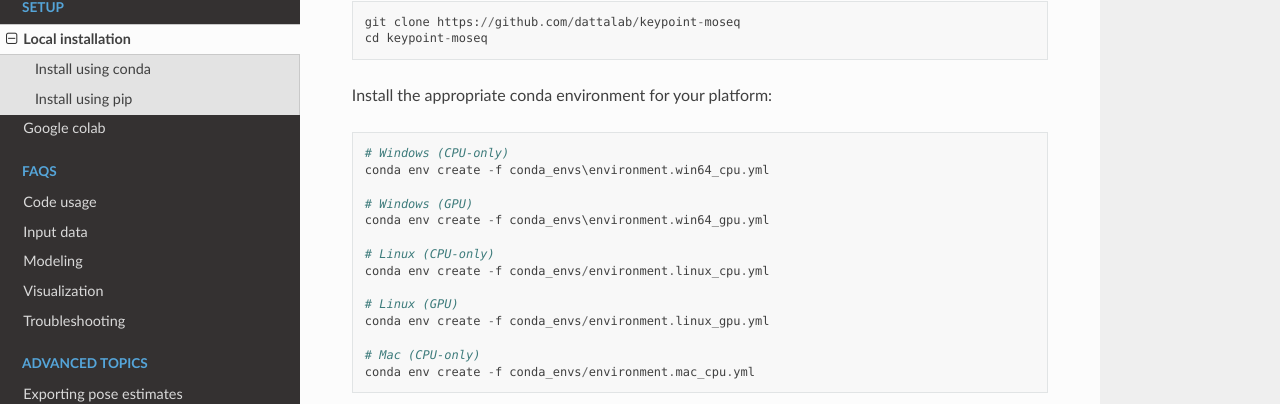
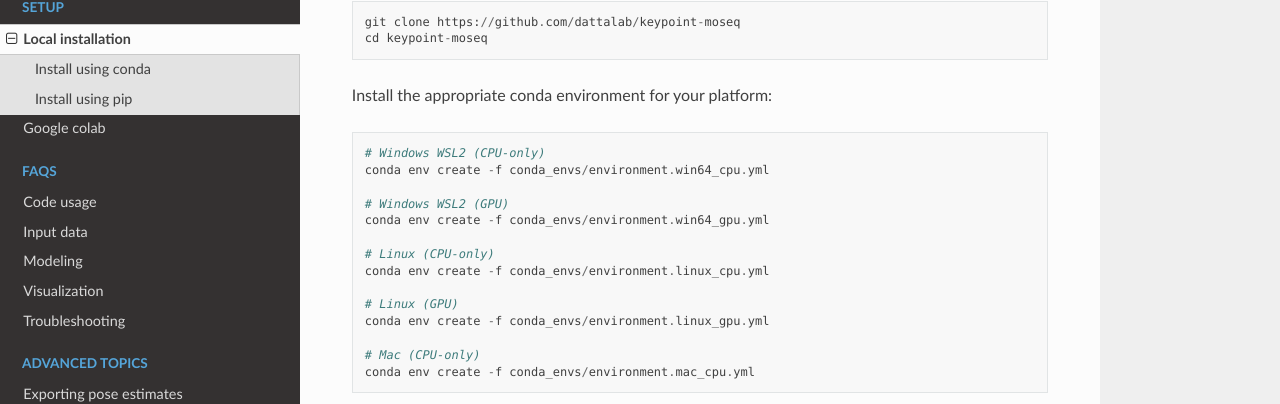
Before and after one commit to dattalab/keypoint-moseq, a Sphinx documentation site: the page built from docs/source/install.rst, in a window 1280 px wide and 900 px high, scrolled down 450 px. Shown: the part 114-518 px from the top of the window. Built offline with Sphinx 7.4.7 and the Read the Docs theme 2.0.0, drawn with Linux system fonts in a browser that asks for light colours; pages that are not in the unit, such as notebooks, are missing from menus.

Commit message:
Update install.rst
Since WSL2 is a linux kernel, path syntax can use a `/` instead of a `\` to denote folders.

```diff
--- a/docs/source/install.rst
+++ b/docs/source/install.rst
@@ -24,11 +24,11 @@
 
 Install the appropriate conda environment for your platform::
 
-   # Windows (CPU-only)
-   conda env create -f conda_envs\environment.win64_cpu.yml
+   # Windows WSL2 (CPU-only)
+   conda env create -f conda_envs/environment.win64_cpu.yml
 
-   # Windows (GPU)
-   conda env create -f conda_envs\environment.win64_gpu.yml
+   # Windows WSL2 (GPU)
+   conda env create -f conda_envs/environment.win64_gpu.yml
 
    # Linux (CPU-only)
    conda env create -f conda_envs/environment.linux_cpu.yml
```
